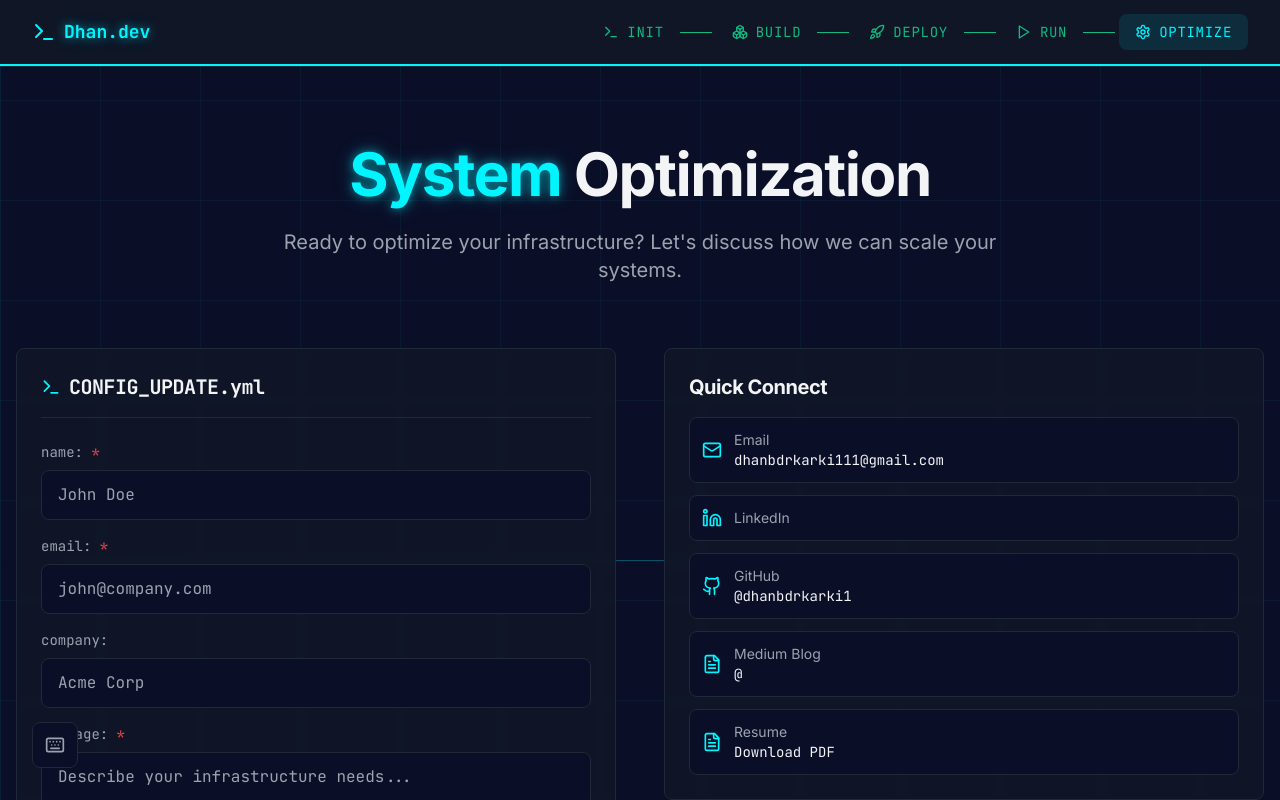
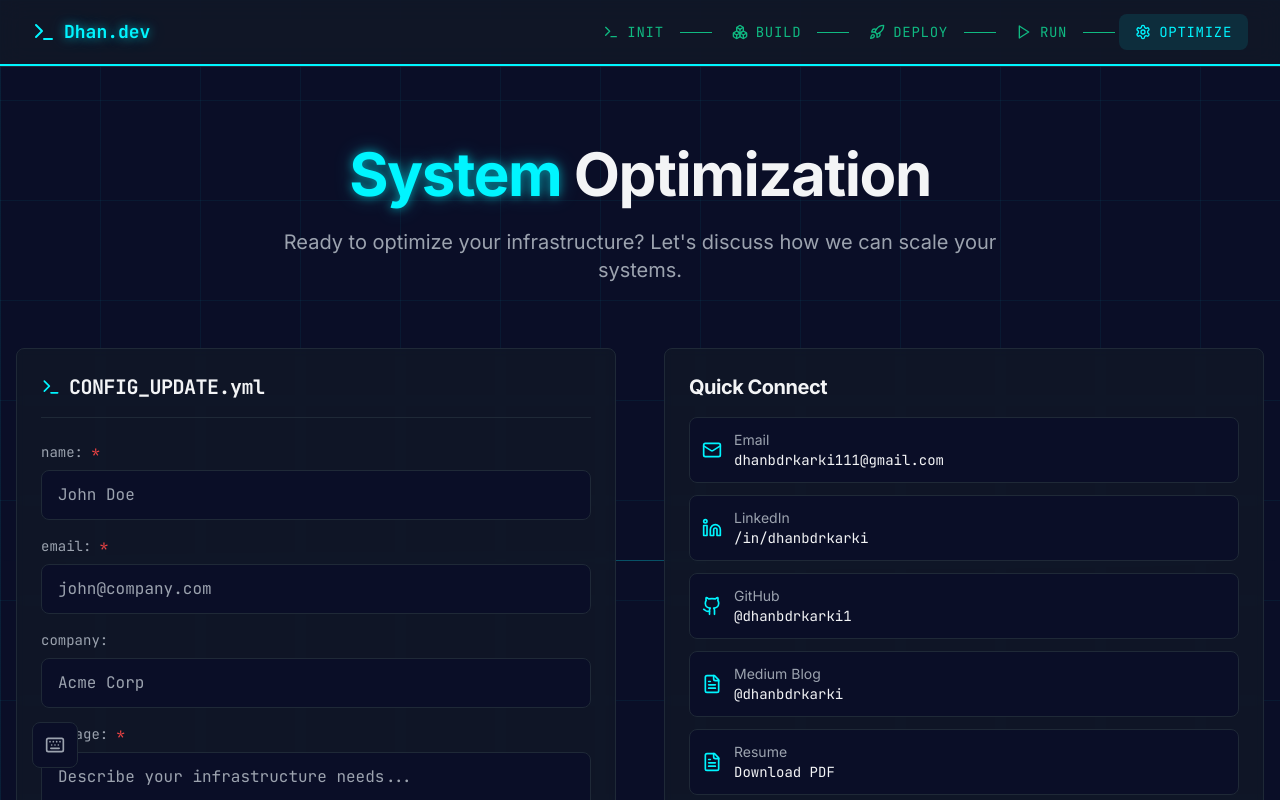
Before and after one commit to dhanbdrkarki1/dhan-portfolio, a Next.js app: page /optimize in a window 1280 px wide. Shown: the top 800 px of the page. Built offline with nearby package versions, Linux system fonts and the light colour scheme.

Commit message:
update contact, experience

```diff
--- a/components/sections/ContactOptimization.tsx
+++ b/components/sections/ContactOptimization.tsx
@@ -221,77 +221,33 @@ export function ContactOptimization() {
             <div className="card-devops">
               <h3 className="text-xl font-bold mb-4">Quick Connect</h3>
               <div className="space-y-3">
+                {personal.socialLinks.map((link) => {
+                  const IconComponent =
+                    link.icon === 'mail' ? Mail :
+                    link.icon === 'linkedin' ? Linkedin :
+                    link.icon === 'github' ? Github :
+                    link.icon === 'medium' ? FileText :
+                    link.icon === 'resume' ? FileText :
+                    FileText
+
+                  return (
                     <a
-                  href={`mailto:${personal.email}`}
+                      key={link.id}
+                      href={link.url}
+                      target={link.url.startsWith('http') ? '_blank' : undefined}
+                      rel={link.url.startsWith('http') ? 'noopener noreferrer' : undefined}
                       className="flex items-center gap-3 p-3 bg-devops-bg hover:bg-neon-cyan hover:bg-opacity-10 border border-devops-border hover:border-neon-cyan rounded-lg transition-all group"
                     >
-                  <Mail className="w-5 h-5 text-neon-cyan" />
+                      <IconComponent className="w-5 h-5 text-neon-cyan" />
                       <div className="flex-1">
-                    <div className="text-sm text-gray-400">Email</div>
+                        <div className="text-sm text-gray-400">{link.label}</div>
                         <div className="font-mono text-sm group-hover:text-neon-cyan transition-colors">
-                      {personal.email}
+                          {link.displayText || link.url}
                         </div>
                       </div>
                     </a>
-
-                <a
-                  href={personal.linkedin}
-                  target="_blank"
-                  rel="noopener noreferrer"
-                  className="flex items-center gap-3 p-3 bg-devops-bg hover:bg-neon-cyan hover:bg-opacity-10 border border-devops-border hover:border-neon-cyan rounded-lg transition-all group"
-                >
-                  <Linkedin className="w-5 h-5 text-neon-cyan" />
-                  <div className="flex-1">
-                    <div className="text-sm text-gray-400">LinkedIn</div>
-                    <div className="font-mono text-sm group-hover:text-neon-cyan transition-colors">
-                      {personal.linkedin.split('/in/')[1]}
-                    </div>
-                  </div>
-                </a>
-
-                <a
-                  href={personal.github}
-                  target="_blank"
-                  rel="noopener noreferrer"
-                  className="flex items-center gap-3 p-3 bg-devops-bg hover:bg-neon-cyan hover:bg-opacity-10 border border-devops-border hover:border-neon-cyan rounded-lg transition-all group"
-                >
-                  <Github className="w-5 h-5 text-neon-cyan" />
-                  <div className="flex-1">
-                    <div className="text-sm text-gray-400">GitHub</div>
-                    <div className="font-mono text-sm group-hover:text-neon-cyan transition-colors">
-                      @{personal.github.split('/').pop()}
-                    </div>
-                  </div>
-                </a>
-
-                <a
-                  href={personal.medium}
-                  target="_blank"
-                  rel="noopener noreferrer"
-                  className="flex items-center gap-3 p-3 bg-devops-bg hover:bg-neon-cyan hover:bg-opacity-10 border border-devops-border hover:border-neon-cyan rounded-lg transition-all group"
-                >
-                  <FileText className="w-5 h-5 text-neon-cyan" />
-                  <div className="flex-1">
-                    <div className="text-sm text-gray-400">Medium Blog</div>
-                    <div className="font-mono text-sm group-hover:text-neon-cyan transition-colors">
-                      @{personal.medium.split('/@')[1]}
-                    </div>
-                  </div>
-                </a>
-
-                <a
-                  href={personal.resume}
-                  target="_blank"
-                  className="flex items-center gap-3 p-3 bg-devops-bg hover:bg-neon-cyan hover:bg-opacity-10 border border-devops-border hover:border-neon-cyan rounded-lg transition-all group"
-                >
-                  <FileText className="w-5 h-5 text-neon-cyan" />
-                  <div className="flex-1">
-                    <div className="text-sm text-gray-400">Resume</div>
-                    <div className="font-mono text-sm group-hover:text-neon-cyan transition-colors">
-                      Download PDF
-                    </div>
-                  </div>
-                </a>
+                  )
+                })}
               </div>
             </div>
 
--- a/components/sections/Hero.tsx
+++ b/components/sections/Hero.tsx
@@ -135,10 +135,15 @@ export function Hero() {
               </h3>
 
               <div className="space-y-2 text-sm">
-                <StatItem icon={Server} label="Companies" value="3" color="text-neon-cyan" />
-                <StatItem icon={Award} label="Certifications" value="5" color="text-neon-green" />
-                <StatItem icon={Terminal} label="GitHub Repos" value="4" color="text-neon-purple" />
-                <StatItem icon={Cloud} label="Primary Cloud" value="AWS" color="text-neon-blue" />
+                {personal.stats.map((stat) => (
+                  <StatItem
+                    key={stat.id}
+                    icon={stat.icon}
+                    label={stat.label}
+                    value={String(stat.value)}
+                    color={stat.color || 'text-neon-cyan'}
+                  />
+                ))}
               </div>
             </div>
 
--- a/components/sections/ProjectsInProduction.tsx
+++ b/components/sections/ProjectsInProduction.tsx
@@ -53,7 +53,7 @@ export function ProjectsInProduction() {
 
           <div className="card-devops text-center">
             <div className="text-3xl font-bold text-neon-cyan font-mono mb-2">
-              {resumeData.personal.stats.githubRepos}
+              {resumeData.personal.stats.find(s => s.id === 'repos')?.value || projects.length}
             </div>
             <div className="text-sm text-gray-400 uppercase">GitHub Repos</div>
           </div>
--- a/components/ui/TerminalLogger.tsx
+++ b/components/ui/TerminalLogger.tsx
@@ -63,7 +63,7 @@ export function TerminalLogger({ lines, autoScroll = true, className = '' }: Ter
           <div className="w-3 h-3 rounded-full bg-status-warning" />
           <div className="w-3 h-3 rounded-full bg-status-success" />
         </div>
-        <span className="text-gray-400">terminal@devops-system</span>
+        <span className="text-gray-400">dhan@devops</span>
       </div>
 
       <div className="space-y-1 max-h-96 overflow-y-auto">
--- a/data/resume.ts
+++ b/data/resume.ts
@@ -18,6 +18,14 @@ import {
 // TYPE DEFINITIONS
 // ============================================
 
+export interface SocialLink {
+  id: string
+  label: string
+  url: string
+  icon: 'mail' | 'linkedin' | 'github' | 'medium' | 'resume' | 'custom'
+  displayText?: string
+}
+
 export interface PersonalInfo {
   name: string
   roles: string[]
@@ -25,16 +33,14 @@ export interface PersonalInfo {
   timezone: string
   bio: string
   email: string
-  github: string
-  linkedin: string
-  medium: string
-  resumeUrl: string
-  stats: {
-    companies: number
-    certifications: number
-    githubRepos: number
-    primaryCloud: string
-  }
+  socialLinks: SocialLink[]
+  stats: Array<{
+    id: string
+    label: string
+    value: string | number
+    icon: any
+    color?: string
+  }>
 }
 
 export interface Experience {
@@ -119,16 +125,73 @@ export const resumeData = {
     timezone: 'Asia/Kathmandu',
     bio: 'Passionate about cloud infrastructure, containerization, and CI/CD automation. Focused on building scalable, efficient, and cost-optimized systems.',
     email: 'dhanbdrkarki111@gmail.com',
-    github: 'dhanbdrkarki1',
-    linkedin: 'dhanbdrkarki',
-    medium: '@dhanbdrkarki111',
-    resumeUrl: '/resume.pdf',
-    stats: {
-      companies: 3,
-      certifications: 5,
-      githubRepos: 4,
-      primaryCloud: 'AWS',
-    },
+    socialLinks: [
+      {
+        id: 'email',
+        label: 'Email',
+        url: 'mailto:dhanbdrkarki111@gmail.com',
+        icon: 'mail',
+        displayText: 'dhanbdrkarki111@gmail.com',
+      },
+      {
+        id: 'linkedin',
+        label: 'LinkedIn',
+        url: 'https://www.linkedin.com/in/dhanbdrkarki/',
+        icon: 'linkedin',
+        displayText: '/in/dhanbdrkarki',
+      },
+      {
+        id: 'github',
+        label: 'GitHub',
+        url: 'https://github.com/dhanbdrkarki1',
+        icon: 'github',
+        displayText: '@dhanbdrkarki1',
+      },
+      {
+        id: 'medium',
+        label: 'Medium Blog',
+        url: 'https://dhanbdrkarki.medium.com/',
+        icon: 'medium',
+        displayText: '@dhanbdrkarki',
+      },
+      {
+        id: 'resume',
+        label: 'Resume',
+        url: '/resume.pdf',
+        icon: 'resume',
+        displayText: 'Download PDF',
+      },
+    ],
+    stats: [
+      {
+        id: 'companies',
+        label: 'Companies',
+        value: 3,
+        icon: Server,
+        color: 'text-neon-cyan',
+      },
+      {
+        id: 'certifications',
+        label: 'Certifications',
+        value: 5,
+        icon: Award,
+        color: 'text-neon-green',
+      },
+      {
+        id: 'repos',
+        label: 'GitHub Repos',
+        value: 4,
+        icon: Terminal,
+        color: 'text-neon-purple',
+      },
+      {
+        id: 'cloud',
+        label: 'Primary Cloud',
+        value: 'AWS',
+        icon: Cloud,
+        color: 'text-neon-blue',
+      }
+    ],
   } as PersonalInfo,
 
   // Work Experience
@@ -258,7 +321,7 @@ export const resumeData = {
           icon: TrendingUp,
         },
       ],
-    },
+    }
   ] as Experience[],
 
   // Projects
```
Also changed, not shown: components/sections/ExperienceTimeline.tsx (+0 -32 lines), 1 other file (tests, documents, lock files or other folders). Lines whose indentation alone changed are shown as unchanged.
